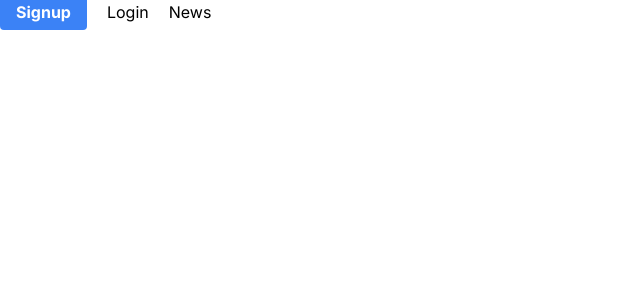
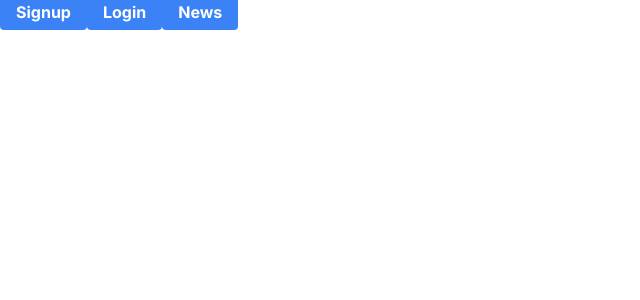
Before and after one commit to BorimirGanchev/Ivo-HackTues-exercise, a Next.js app in the folder frontend-exercise/: page / in a window 1280 px wide. Shown: the top 300 px of the page, without its empty margins (0-640 px from the left). Built offline with nearby package versions, Linux system fonts and the light colour scheme.

Commit message:
added all routes + login

```diff
--- /dev/null
+++ b/frontend-exercise/app/login/page.tsx
@@ -0,0 +1,16 @@
+import React from 'react'
+import Form from '../components/form';
+
+const Login = () => {
+  const inputData = [
+    { label: 'Name', name: 'name' },
+    { label: 'Email', type: 'email', name: 'email' },
+    { label: 'Password', type: 'password', name: 'password' },
+  ];
+
+  return (
+    <Form button_text='Log in' input_data_arr={inputData} />
+  )
+}
+
+export default Login
--- /dev/null
+++ b/frontend-exercise/app/news/page.tsx
@@ -0,0 +1,9 @@
+import React from 'react'
+
+const News = () => {
+  return (
+    <div>News</div>
+  )
+}
+
+export default News
--- a/frontend-exercise/app/page.tsx
+++ b/frontend-exercise/app/page.tsx
@@ -5,8 +5,8 @@ export default function Home() {
   return (
     <>
     <LinkButton name="Signup" href="./signup" />
-    <a className="ml-5">Login</a>
-    <a className="ml-5">News</a>
+    <LinkButton name="Login" href="./login" />
+    <LinkButton name="News" href="./news" />
     </>
   );
 }
```
